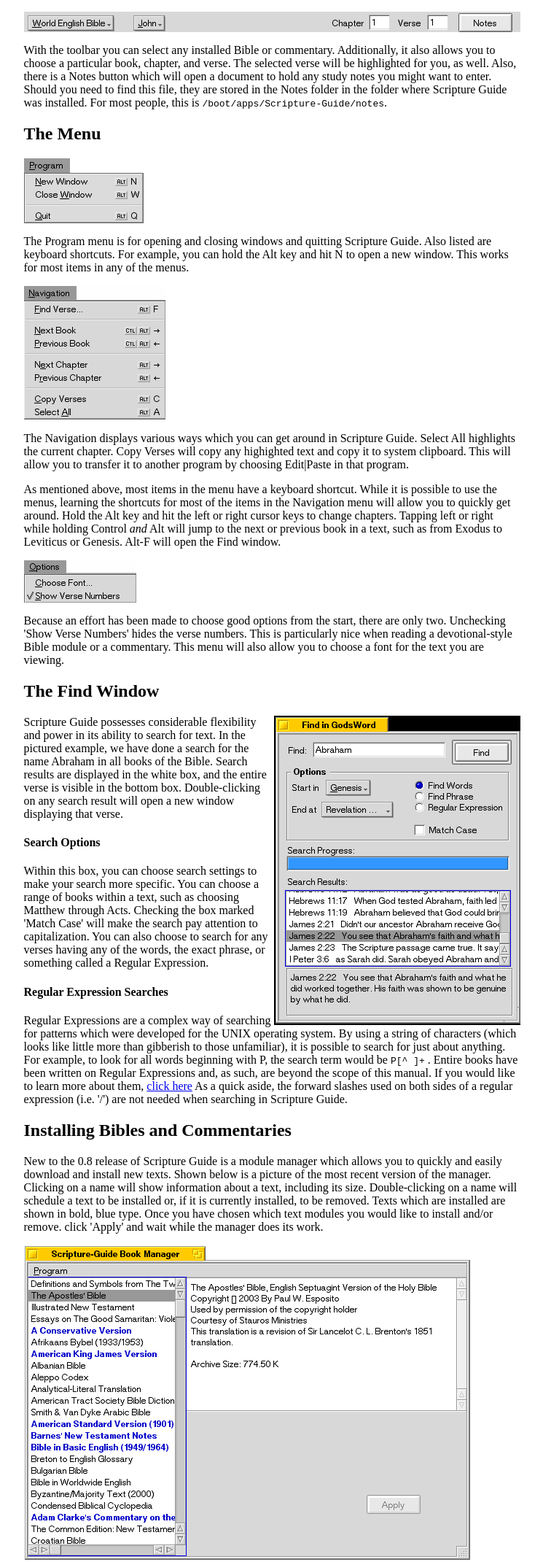
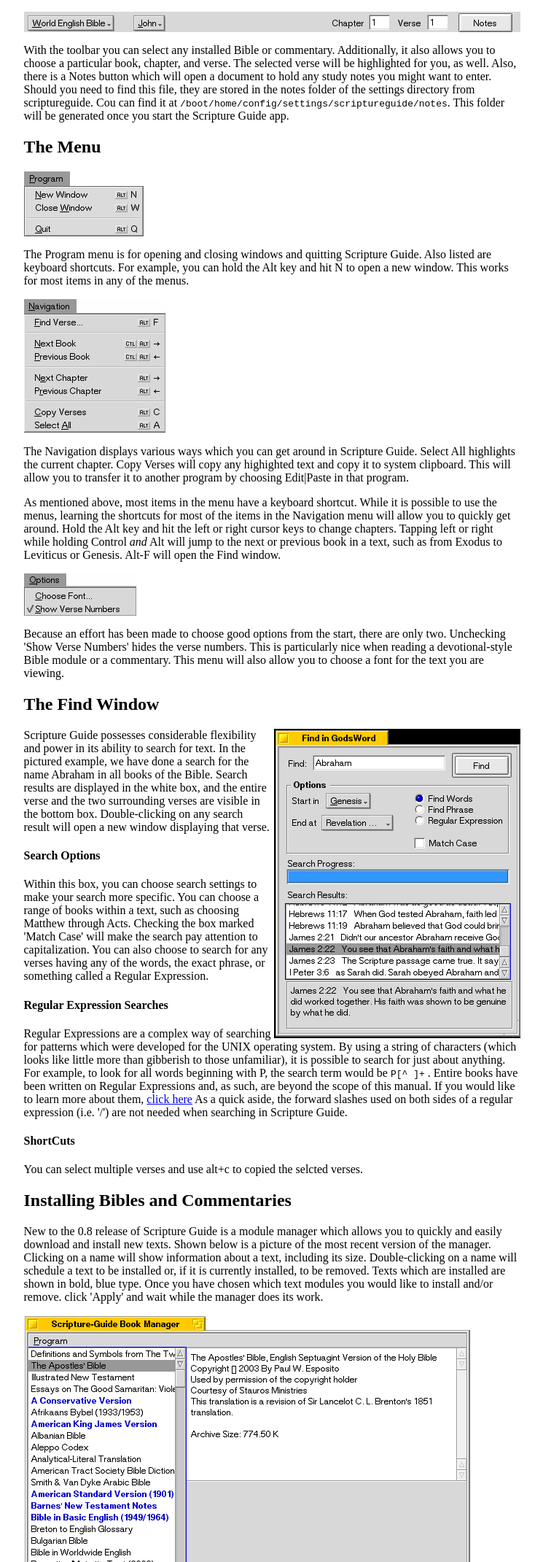
Before and after one commit to HaikuArchives/ScriptureGuide, a plain HTML site: page App/docs/index.html in a window 1280 px wide. Shown: the part 520-2661 px from the top of the page at 73% size, without its empty margins (267-1012 px from the left). Drawn offline with Linux system fonts and the light colour scheme.

Commit message:
updated docs

```diff
--- a/App/docs/index.html
+++ b/App/docs/index.html
@@ -11,7 +11,7 @@
 		<td valign=top >
 			<center><h1>Scripture Guide Manual</h1></center>
 			<a href="index.html#text">The Text View</a><br>
-			<a href="index.html#toolbar"> The Toolbar</a><br>
+			<a href="index.html#toolbar">The Toolbar</a><br>
 			<a href="index.html#menu">The Menu</a><br>
 			<a href="index.html#find">The Find Window</a><br>
 			<a href="index.html#install">Installing</a><br>
@@ -30,7 +30,7 @@
 <h2><a name="toolbar">The Toolbar</a></h2>
 <img src="pics/toolbar.png">
 
-<p> With the toolbar you can select any installed Bible or commentary. Additionally, it also allows you to choose a particular book, chapter, and verse. The selected verse will be highlighted for you, as well. Also, there is a Notes button which will open a document to hold any study notes you might want to enter. Should you need to find this file, they are stored in the Notes folder in the folder where Scripture Guide was installed. For most people, this is <tt>/boot/apps/Scripture-Guide/notes</tt>.</p>
+<p> With the toolbar you can select any installed Bible or commentary. Additionally, it also allows you to choose a particular book, chapter, and verse. The selected verse will be highlighted for you, as well. Also, there is a Notes button which will open a document to hold any study notes you might want to enter. Should you need to find this file, they are stored in the notes folder of the settings directory from scriptureguide. Cou can find it at <tt>/boot/home/config/settings/scriptureguide/notes</tt>. This folder will be generated once you start the Scripture Guide app.</p>
 
 <h2><a name="menu">The Menu</a></h2>
 
@@ -51,15 +51,18 @@
 
 <img src="pics/search1.png" align="right">
 
-<p>Scripture Guide possesses considerable flexibility and power in its ability to search for text. In the pictured example, we have done a search for the name Abraham in all books of the Bible. Search results are displayed in the white box, and the entire verse is visible in the bottom box. Double-clicking on any search result will open a new window displaying that verse.</p>
+<p>Scripture Guide possesses considerable flexibility and power in its ability to search for text. In the pictured example, we have done a search for the name Abraham in all books of the Bible. Search results are displayed in the white box, and the entire verse and the two surrounding verses are visible in the bottom box. Double-clicking on any search result will open a new window displaying that verse.</p>
 
 <h4>Search Options</h4>
 
 <p> Within this box, you can choose search settings to make your search more specific. You can choose a range of books within a text, such as choosing Matthew through Acts. Checking the box marked 'Match Case' will make the search pay attention to capitalization. You can also choose to search for any verses having any of the words, the exact phrase, or something called a Regular Expression.</p>
 
-<h4>Regular Expression Searches</h5>
+<h4>Regular Expression Searches</h4>
 
 <p>Regular Expressions are a complex way of searching for patterns which were developed for the UNIX operating system. By using a string of characters (which looks like little more than gibberish to those unfamiliar), it is possible to search for just about anything. For example, to look for all words beginning with P, the search term would be <tt>P[^ ]+</tt> . Entire books have been written on Regular Expressions and, as such, are beyond the scope of this manual. If you would like to learn more about them, <a href="http://gnosis.cx/publish/programming/regular_expressions.html">click here</a> As a quick aside, the forward slashes used on both sides of a regular expression (i.e. '/') are not needed when searching in Scripture Guide.</p>
+
+<h4>ShortCuts</h4>
+<p>You can select multiple verses and use alt+c to copied the selcted verses.</p>
 
 <h2><a name="install">Installing Bibles and Commentaries</a></h2>
 
@@ -75,7 +78,7 @@
 <ol>
 <li>Go to <a href="http://www.crosswire.org/sword/modules">http://www.crosswire.org/sword/modules</a> and choose a module. (Remember to select a Raw download, as Windows downloads will not work in Haiku.)</li>
 <li>Once it is downloaded, double-click on your module to start Expander if it does not start by itself.</li>
-<li> Change the Destination box to <tt>/boot/home/config/non-packaged/add-ons/scripture-guide</tt> and click 'Expand'.</li>
+<li> Change the Destination box to <tt>/boot/home/config/settings/sword</tt> and click 'Expand'.</li>
 <li>Restart ScriptureGuide if it is currently running and your new text will show up in the menu.</li>
 </ol>
 </p>
```
